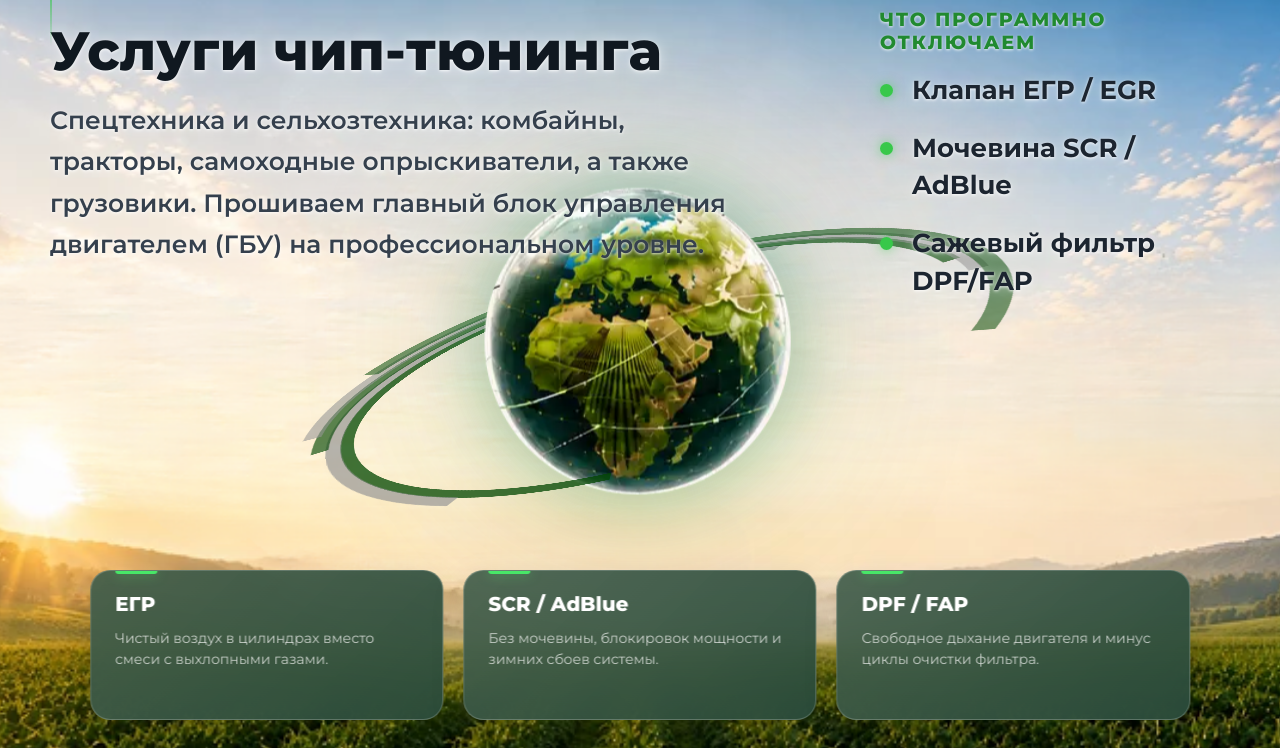
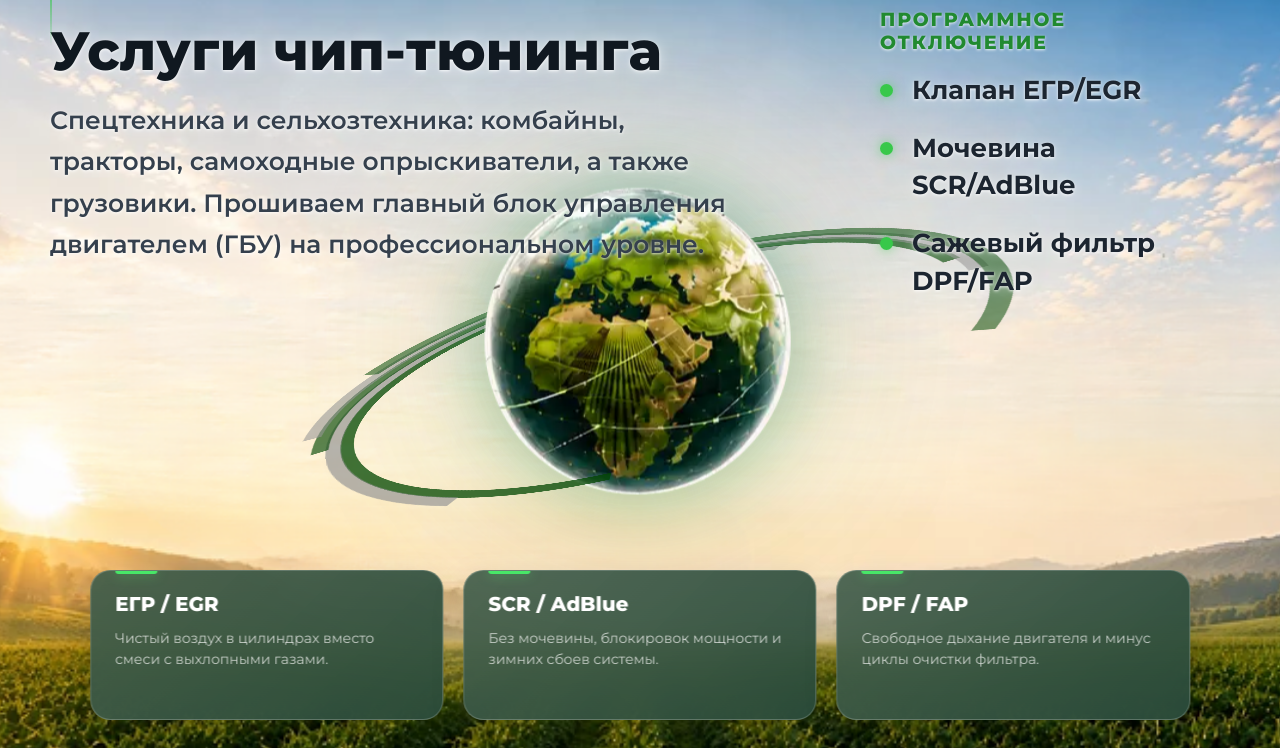
Before and after one commit to nikitapki/project_chip_tuning_of_agricultural_machinery, an Eleventy site: page src/index.html in a window 1280 px wide. Shown: the part 52-800 px from the top of the page. Built offline with nearby package versions, Linux system fonts and the light colour scheme; Eleventy itself is replaced by a stand-in of ours; files that its build step writes are made by us from their sources.

Commit message:
v1.6.3 - Сделал текст по краям, утверждено. Выглядит хорошо, не перекрывает планету. - Настроил для мобилки и при очень широком экране

```diff
--- a/src/css/mainPage/info.css
+++ b/src/css/mainPage/info.css
@@ -192,7 +192,7 @@
     чем шире экран, тем крупнее.
 ==================================================*/
 
-@media (min-width: 1500px) {
+@media (min-width: 1750px) {
 
     .infoMain {
         max-width: 780px;
@@ -279,14 +279,14 @@
 
 /*==================================================
         RESPONSIVE
-    1000px — по бокам уже не хватает места: блоки
+    1200px — по бокам уже не хватает места: блоки
     возвращаются в строку сверху (как было раньше),
     heroInfoRow снова получает реальный display: flex.
     800px — уходят в обычный поток документа (без изменений
     относительно предыдущей версии).
 ==================================================*/
 
-@media (max-width: 1000px) {
+@media (max-width: 1200px) {
 
     .heroInfoRow {
         display: flex;
@@ -402,7 +402,8 @@
     .infoSecondary {
         position: fixed;
 
-        left: 50%;
+
+        left: 65%;
         bottom: calc(84px + 14px);
 
         transform: translateX(-50%);
--- a/src/index.html
+++ b/src/index.html
@@ -40,10 +40,10 @@ hideFooter: true
 
         <div class="info infoSecondary">
             <div class="infoText">
-                <span class="infoKicker">Что программно отключаем</span>
+                <span class="infoKicker">Программное отключение</span>
                 <ul>
-                    <li>Клапан ЕГР&nbsp;/ EGR</li>
-                    <li>Мочевина SCR&nbsp;/ AdBlue</li>
+                    <li>Клапан ЕГР/EGR</li>
+                    <li>Мочевина SCR/AdBlue</li>
                     <li>Сажевый фильтр DPF/FAP</li>
                 </ul>
             </div>
@@ -58,7 +58,7 @@ hideFooter: true
         <div class="cardInner">
 
             <div class="cardShort">
-                <h2>ЕГР</h2>
+                <h2>ЕГР / EGR</h2>
                 <p>Чистый воздух в цилиндрах вместо смеси с выхлопными газами.</p>
             </div>
 
```
Also changed, not shown: 2 other files.
